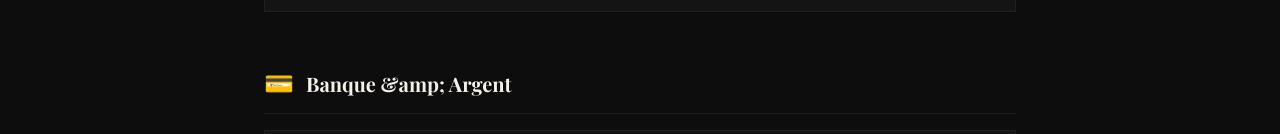
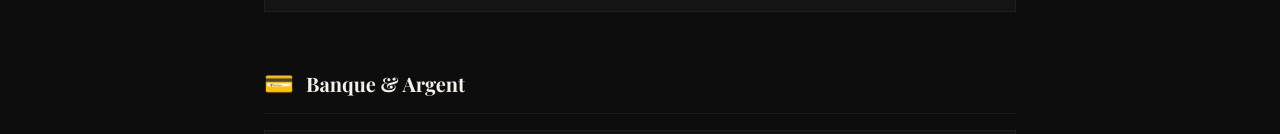
Before and after one commit to IMPWNG/chinoisendevenir, a React (Vite) app: page /indispensables in a window 1280 px wide. Shown: the part 666-800 px from the top of the page. Built offline with nearby package versions, Linux system fonts and the light colour scheme.

Commit message:
les indis

```diff
--- a/src/pages/Indispensables.jsx
+++ b/src/pages/Indispensables.jsx
@@ -17,7 +17,7 @@ const OUTILS = [
     ],
   },
   {
-    categorie: "Banque &amp; Argent",
+    categorie: "Banque & Argent",
     icon: "💳",
     items: [
       {
```
Also changed, not shown: 2 other files (tests, documents, lock files or other folders).
